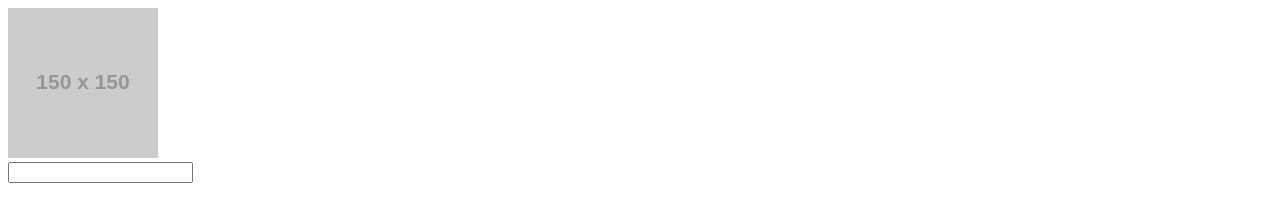
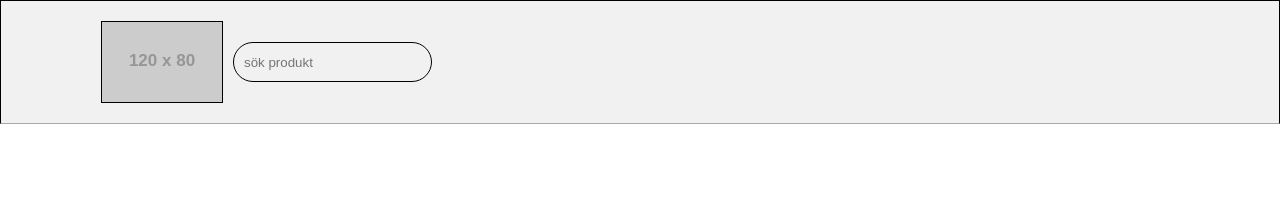
Before and after one commit to ayatnasri/positioning, a plain HTML site: page index.html in a window 1280 px wide. Drawn offline with Linux system fonts and the light colour scheme; placeholder pictures from the web are drawn by us.

Commit message:
Add site header

```diff
--- /dev/null
+++ b/css/components/site-header.css
@@ -0,0 +1,18 @@
+.site-header{
+    display: flex;
+    padding: 20px 100px;
+    align-items: center;
+    gap: 10px;
+    background-color: #f1f1f1;
+    border-bottom: 1px solid darkgray;
+    margin-bottom: 20px;
+}
+form{
+    border-radius: 20px;
+    border: 2px solid black;
+    padding: 10px;
+}
+form input{
+  border: none;
+    background-color: inherit;
+}
--- a/css/style.css
+++ b/css/style.css
@@ -0,0 +1,9 @@
+@import "components/site-header.css";
+
+* {
+    margin: 0;
+    padding: 0;
+}
+body *{
+    border: 1px solid black;
+}
--- a/index.html
+++ b/index.html
@@ -6,17 +6,13 @@
     <meta name="viewport" content="width=device-width, initial-scale=1.0" />
     <title>Positionering</title>
     <link rel="stylesheet" href="css/style.css" />
+    <!-- <link rel="stylesheet" href="css/components/site-header.css" /> -->
   </head>
   <body>
-    <header>
-      <img
-        src="https://via.placeholder.com/150
-
-        C/O https://placeholder.com/"
-        alt=""
-      />
+    <header class="site-header">
+      <img src="https://via.placeholder.com/120x80" alt="" />
       <form>
-        <input type="text" />
+        <input type="search" name="q" placeholder="sök produkt" />
       </form>
     </header>
   </body>
```
